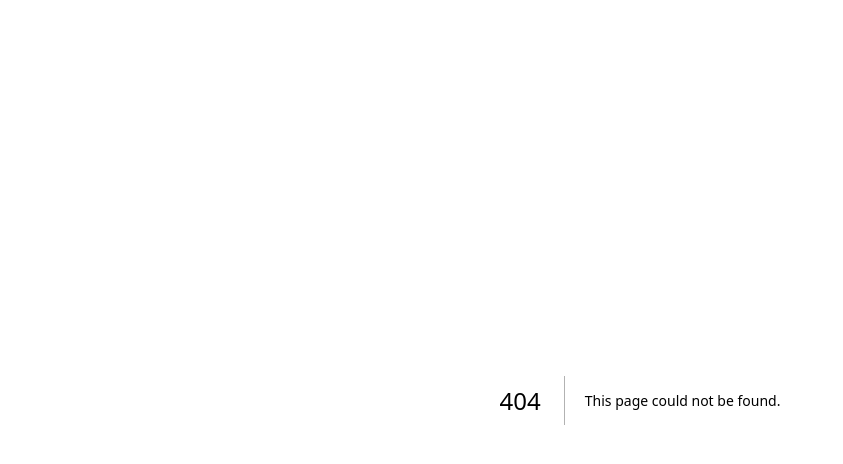
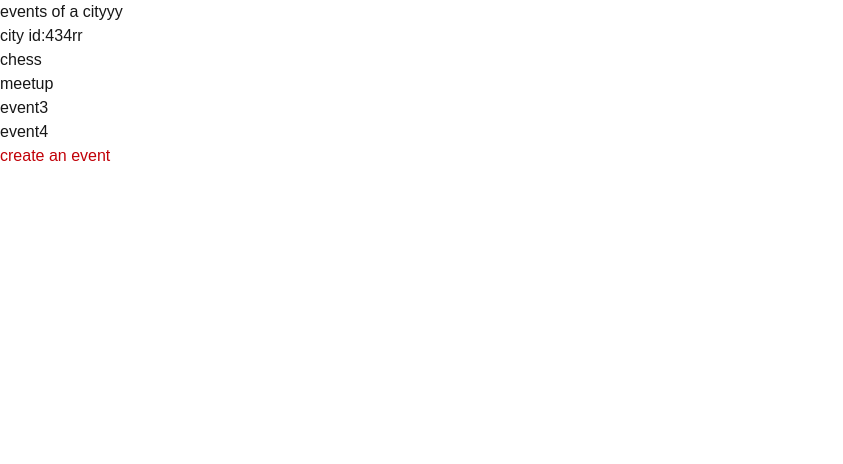
Before and after one commit to enthachithram/connect-4, a Next.js app: page /cities/434rr/events in a window 1280 px wide. Before the commit this address had no page. Shown: the top 464 px of the page, without its empty margins (0-843 px from the left). Built offline with nearby package versions, Linux system fonts and the light colour scheme.

Commit message:
first push

```diff
--- a/package.json
+++ b/package.json
@@ -7,6 +7,11 @@
     "build": "next build",
     "start": "next start",
     "lint": "next lint"
+  },
+  "packageManager": "npm@10.5.2",
+  "overrides": {
+    "react":"$react",
+    "react-dom":"$react-dom"
   },
   "dependencies": {
     "react": "^19.0.0",
--- /dev/null
+++ b/src/app/cities/[cityid]/events/[eventid]/page.tsx
@@ -0,0 +1,11 @@
+const Eventinfo = ({ params }: { params: { id: string } }) => {
+
+    const { id } = params
+    return (
+        <div> chat of the event: {id} </div>
+    )
+
+
+}
+
+export default Eventinfo
--- /dev/null
+++ b/src/app/cities/[cityid]/events/page.tsx
@@ -0,0 +1,28 @@
+import Link from "next/link"
+
+const Events = ({ params }: { params: { cityid: string } }) => {
+
+    const { cityid } = params
+    const eventlist = ["chess", "meetup", "event3", "event4"]
+
+    return (
+        <>
+            <div>events of a cityyy </div>
+            {console.log(params)}
+            <h1>city id:{cityid}</h1>
+            {eventlist.map(event => (
+
+                <Link key={event} href={cityid + "/events/" + event}>
+                    <p>{event}</p>
+                </Link>
+
+            ))}
+
+            <div className="text-red-700"> create an event</div>
+
+        </>
+
+    )
+}
+
+export default Events
--- /dev/null
+++ b/src/app/cities/[cityid]/page.tsx
@@ -0,0 +1,18 @@
+import Link from "next/link"
+
+const Events = ({ params }: { params: { cityid: string } }) => {
+
+    const { cityid } = params
+    console.log(params, cityid)
+    return (
+        <>
+            {console.log(params, cityid)}
+            <Link href={`/cities/${cityid}/events`}><div>events</div></Link>
+            <h1>{cityid}</h1>
+
+        </>
+
+    )
+}
+
+export default Events
--- /dev/null
+++ b/src/app/cities/page.tsx
@@ -0,0 +1,19 @@
+import Link from "next/link"
+
+const Cities = () => {
+
+    const citylist = ["asas", "assadaswsd", "434rr"]
+
+    return (
+        <>
+            <div>list of cities</div>
+
+            {citylist.map(city => (
+                <Link key={city} href={'/cities/' + city}> <div >{city}</div></Link>
+
+            ))}
+        </>
+    )
+}
+
+export default Cities
--- /dev/null
+++ b/src/app/components/navbar.tsx
@@ -0,0 +1,11 @@
+const Navbar = () => {
+
+
+    return (
+
+        <>
+            <div>aaaa</div></>
+    )
+}
+
+export default Navbar
--- a/src/app/page.tsx
+++ b/src/app/page.tsx
@@ -1,9 +1,13 @@
 import Image from "next/image";
+import Link from "next/link";
 
 export default function Home() {
   return (
+
     <div className="grid grid-rows-[20px_1fr_20px] items-center justify-items-center min-h-screen p-8 pb-20 gap-16 sm:p-20 font-[family-name:var(--font-geist-sans)]">
       <main className="flex flex-col gap-[32px] row-start-2 items-center sm:items-start">
+
+        <div><h1> <Link href={"http://192.168.29.74:3000/cities"}>MAIN  </Link></h1></div>
         <Image
           className="dark:invert"
           src="/next.svg"
--- /dev/null
+++ b/src/app/welc/page.tsx
@@ -0,0 +1,19 @@
+import Random from "./random"
+
+const Welcome = (() => {
+
+    const list = ["11123asdd", "d1134sfdf", "1111zfgfdgk"]
+
+
+
+    return (
+        <>
+            <div className="text-blue-500 text-5xl">
+                hiihih
+            </div>
+            <Random list={list}></Random>
+        </>
+    )
+})
+
+export default Welcome
--- /dev/null
+++ b/src/app/welc/random.tsx
@@ -0,0 +1,13 @@
+const Random = (({ list }: { list: string[] }) => {
+
+    const k = ["asdd", "dsfdf", "zfgfdgk"]
+    return (
+        list.map((ele, id) => (
+            <div key={id}>
+                {ele}
+            </div>
+        ))
+    )
+})
+
+export default Random
--- /dev/null
+++ b/src/app/welc/test/page.tsx
@@ -0,0 +1,12 @@
+"use client"
+
+const Test = () => {
+
+
+    return (
+
+        <div>sdffdf</div>
+    )
+}
+
+export default Test
```
